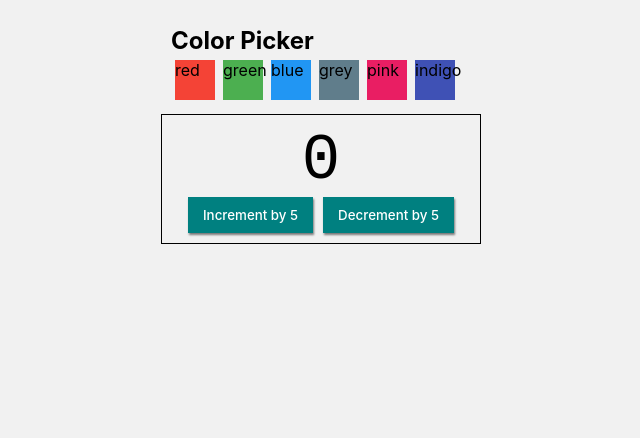
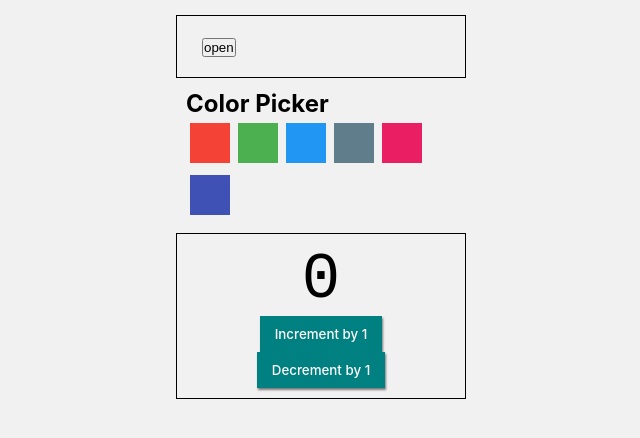
Before and after one commit to yevhenpodoliaka/react-test, a React (Create React App) app: page / in a window 1280 px wide. Shown: the top 438 px of the page, without its empty margins (319-959 px from the left). Built offline with nearby package versions, Linux system fonts and the light colour scheme.

Commit message:
add dropdown

```diff
--- a/src/App.js
+++ b/src/App.js
@@ -1,5 +1,6 @@
 import ColorPicker from './components/ColorPicker/ColorPicker';
 import Counter from './components/Counter/Counter';
+import Dropdown from './components/Dropdown/Dropdown';
 
 // import './App.css';
 
@@ -15,8 +16,9 @@ const colorPickerOptions = [
 export default function App() {
   return (
     <>
+      <Dropdown />
       <ColorPicker options={colorPickerOptions} />
-      <Counter initialValue={0} step={5} />
+      <Counter initialValue={0} step={1} />
     </>
   );
 }
--- a/src/components/ColorPicker/ColorPicker.js
+++ b/src/components/ColorPicker/ColorPicker.js
@@ -9,9 +9,7 @@ function ColorPicker({ options }) {
             key={option.color}
             className={s.option}
             style={{ backgroundColor: option.color }}
-          >
-            {option.label}
-          </span>
+          ></span>
         ))}
       </div>
     </div>
--- /dev/null
+++ b/src/components/Counter/Controls/Controls.jsx
@@ -0,0 +1,17 @@
+import React from 'react';
+import s from './Controls.module.css';
+
+const Controls = ({ onIncrement, onDecrement, step }) => {
+  return (
+    <>
+      <button className={s.btn} type="button" onClick={onIncrement}>
+        Increment by {step}
+      </button>
+      <button className={s.btn} type="button" onClick={onDecrement}>
+        Decrement by {step}
+      </button>
+    </>
+  );
+};
+
+export default Controls;
--- /dev/null
+++ b/src/components/Counter/Controls/Controls.module.css
@@ -0,0 +1,14 @@
+.btn {
+  border: none;
+  padding: 10px 15px;
+  background-color: teal;
+  color: #fff;
+  font-weight: 500;
+  margin-left: 5px;
+  margin-right: 5px;
+  font-family: inherit;
+  cursor: pointer;
+  outline: none;
+  box-shadow: 1px 2px 2px 0 rgb(0 0 0 / 0.5);
+  transition: box-shadow 250ms linear;
+}
--- a/src/components/Counter/Counter.jsx
+++ b/src/components/Counter/Counter.jsx
@@ -1,6 +1,7 @@
-import React, { Component } from "react";
-import s from './Counter.module.css'
-
+import React, { Component } from 'react';
+import s from './Counter.module.css';
+import Controls from './Controls/Controls';
+import Value from './Value/Value';
 
 class Counter extends Component {
   static defaultProps = {
@@ -10,64 +11,32 @@ class Counter extends Component {
 
   state = {
     value: this.props.initialValue,
-
   };
-  handleIncrement = () =>{
+  handleIncrement = () => {
     this.setState(prevState => ({
       value: prevState.value + this.props.step,
     }));
-  }
+  };
 
-  handleDecrement =()=> {
+  handleDecrement = () => {
     this.setState(prevState => ({
       value: prevState.value - this.props.step,
     }));
-  }
-
-
-
-  //   constructor(props) {
-
-  //       super(props);
-
-  //   // this.handleIncrement = this.handleIncrement.bind(this);
-  //   // this.handleDecrement = this.handleDecrement.bind(this);
-
-  //         this.state = {
-  //             value: this.props.initialValue,
-
-  //   };
-  // }
-  //    handleIncrement(evt) {
-  //   console.log("Increment button was clicked!", evt); // працює
-  //        console.log("this.props: ", this.props); // Error: cannot read props of undefined
-  //          this.setState(prevState => ({
-  //     value: prevState.value + 1,
-  //   }));
-  // }
-
-  //   handleDecrement(evt) {
-  //       console.log("Decrement button was clicked!", evt); // працює
-  //       console.log("this.props: ", this.props); // Error: cannot read props of undefined
-  //      this.setState(prevState => ({
-  //     value: prevState.value - 1,
-  //   }));
-  //   }
-
-
-
+  };
 
   render() {
-    const { step } = this.props;
 
     return (
       <div className={s.wrap}>
-        <span className={s.num}>{this.state.value}</span>
-        <button className={s.btn} type="button" onClick={this.handleIncrement}>Increment by {step}</button>
-        <button className={s.btn} type="button" onClick={this.handleDecrement}>Decrement by {step}</button>
+        <Value value={this.state.value}/>
+        <Controls
+          onIncrement={this.handleIncrement}
+          onDecrement={this.handleDecrement}
+          step={this.props.step}
+        />
       </div>
     );
   }
 }
 
-export default Counter
+export default Counter;
--- a/src/components/Counter/Counter.module.css
+++ b/src/components/Counter/Counter.module.css
@@ -3,24 +3,3 @@
   border: 1px solid black;
   text-align: center;
 }
-.num {
-    display: block;
- margin: 0 auto;
-  font-size: 64px;
-  font-family: monospace;
-  text-align: center;
-}
-.btn {
-  border: none;
-  padding: 10px 15px;
-  background-color: teal;
-  color: #fff;
-  font-weight: 500;
-  margin-left: 5px;
-  margin-right: 5px;
-  font-family: inherit;
-  cursor: pointer;
-  outline: none;
-  box-shadow: 1px 2px 2px 0 rgb(0 0 0 / 0.5);
-  transition: box-shadow 250ms linear;
-}
--- /dev/null
+++ b/src/components/Counter/Value/Value.jsx
@@ -0,0 +1,7 @@
+import React from "react";
+import s from "./Value.module.css"
+
+const Value = ({value}) => <span className={s.value}>{value}</span>
+
+
+export default Value
--- /dev/null
+++ b/src/components/Counter/Value/Value.module.css
@@ -0,0 +1,7 @@
+.value {
+  display: block;
+  margin: 0 auto;
+  font-size: 64px;
+  font-family: monospace;
+  text-align: center;
+}
--- /dev/null
+++ b/src/components/Dropdown/Dropdown.jsx
@@ -0,0 +1,37 @@
+import React, { Component } from 'react';
+import s from './Dropdown.module.css';
+
+class Dropdown extends Component {
+  state = {
+    visible: false,
+  };
+
+  toggle = () => {
+    this.setState(prevState => ({ visible: !prevState.visible }));
+  };
+  // show = () => {
+  //     this.setState({ visible: true })
+  //     console.log('show');
+  // }
+  // hide = () => {
+  //     this.setState({ visible:false })
+  //     console.log('hide');
+  // }
+  render() {
+    return (
+      <div className={s.dropdown}>
+        <button
+          type="button"
+          className="Dropdown__toggle"
+          onClick={this.toggle}
+        >
+          {this.state.visible ? 'close' : 'open'}
+        </button>
+
+        {this.state.visible && <div className={s.dropdown__menu}>menu</div>}
+      </div>
+    );
+  }
+}
+
+export default Dropdown;
--- /dev/null
+++ b/src/components/Dropdown/Dropdown.module.css
@@ -0,0 +1,19 @@
+.dropdown {
+    position: relative;
+    padding: 20px;
+    border: 1px solid black;
+}
+
+.dropdown__menu {
+    position: absolute;
+    top: 100%;
+    left: 0;
+    width: 100%;
+    padding: 20px;
+    text-align: center;
+    background-color: teal;
+    color: white;
+}
+button{
+    margin:0 5px;
+}
--- a/src/index.css
+++ b/src/index.css
@@ -6,6 +6,7 @@
 *{
   margin: 0;
   padding: 0;
+  box-sizing: border-box;
 }
 ul{
 list-style: none;
```
Lines whose indentation alone changed are shown as unchanged.
